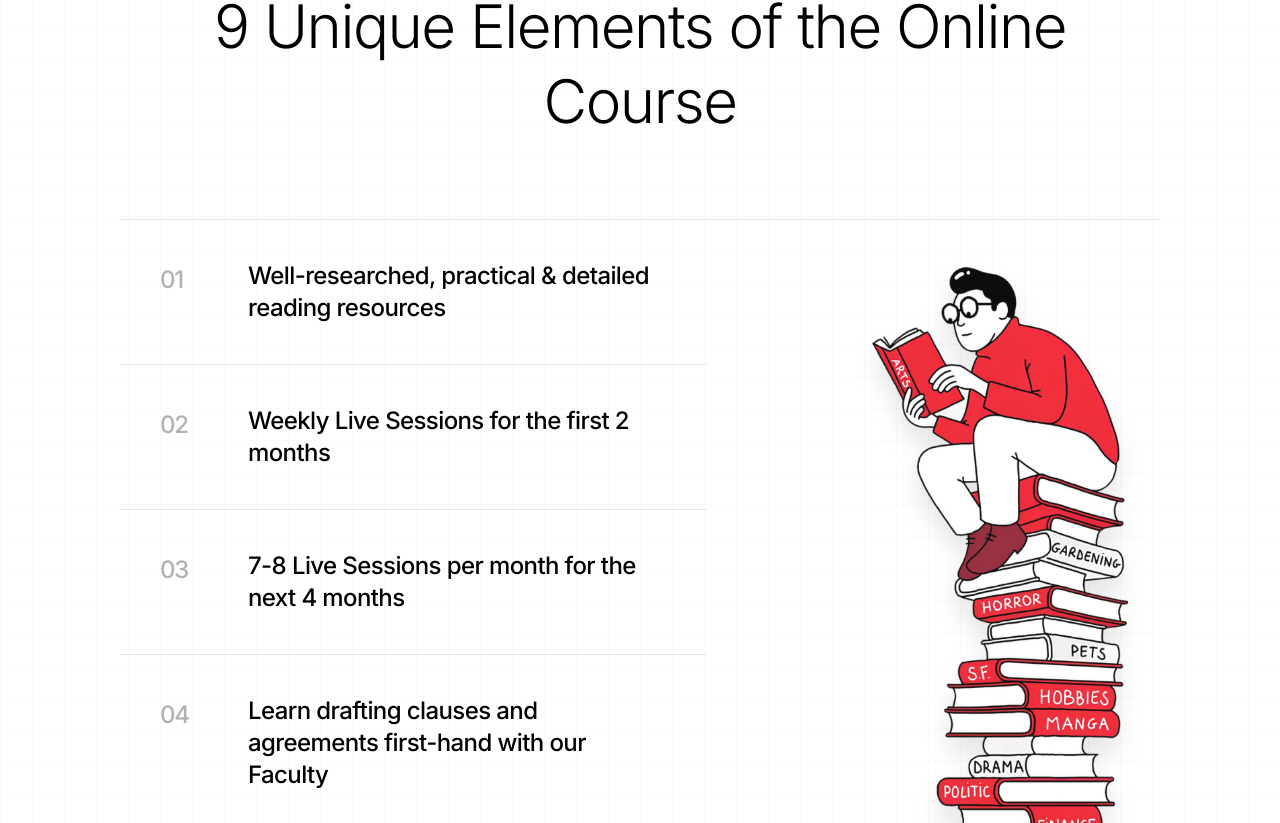
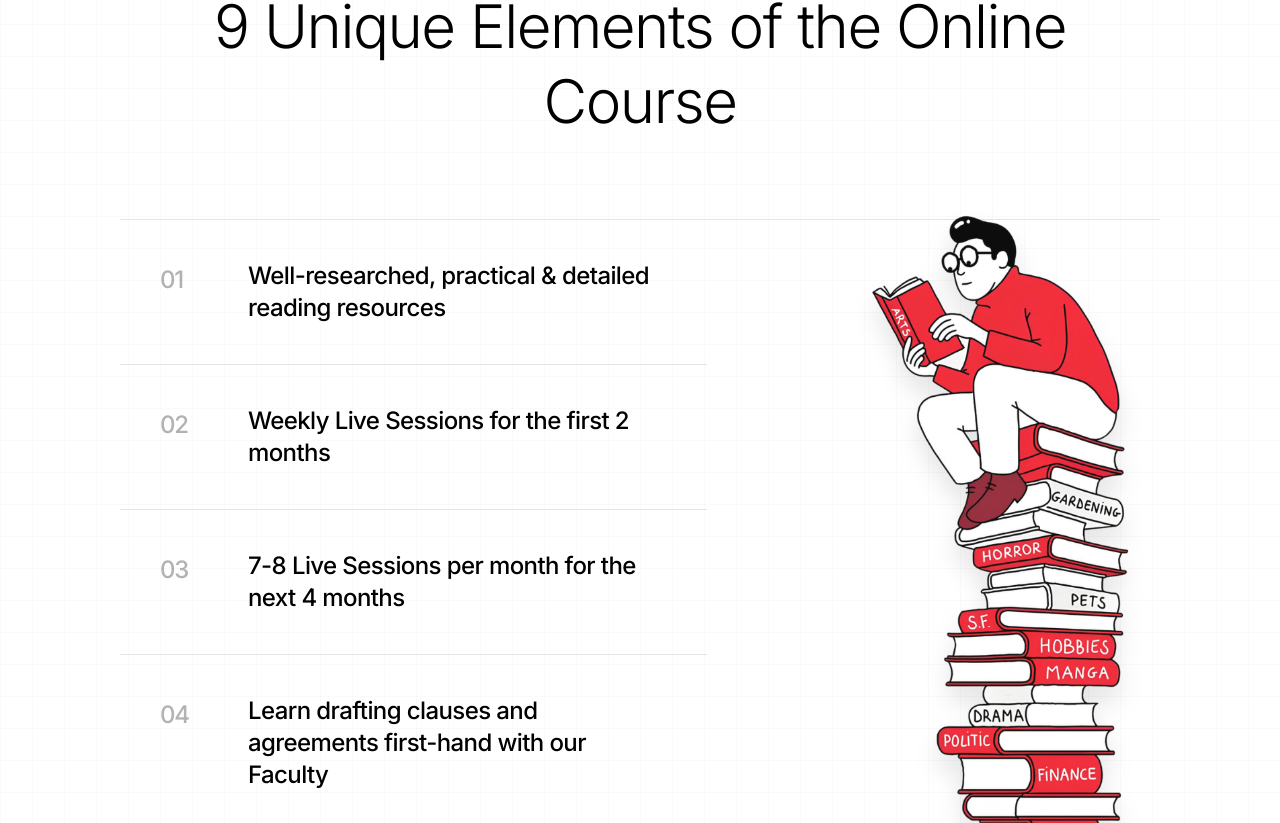
Before and after one commit to nihalkumar5/-LAWCTOPUS, a Next.js app: page / in a window 1280 px wide. Shown: the part 5677-6500 px from the top of the page. Built offline with nearby package versions, Linux system fonts and the light colour scheme.

Commit message:
Align reading stack illustration to bottom of section

```diff
--- a/src/app/page.tsx
+++ b/src/app/page.tsx
@@ -742,8 +742,8 @@ export default function Home() {
                   </div>
                 ))}
                 </div>
-                <div className="lg:col-span-5 hidden lg:flex flex-col justify-center sticky top-24 max-h-[80vh]">
-                  <Image src="/3.png" alt="Student Reading" width={800} height={800} className="w-full max-w-none object-contain ml-auto mr-[-2rem] mix-blend-multiply opacity-95 drop-shadow-xl scale-[1.7] transform translate-x-12 origin-center" />
+                <div className="lg:col-span-5 hidden lg:flex flex-col justify-end sticky top-24 max-h-[80vh]">
+                  <Image src="/3.png" alt="Student Reading" width={800} height={800} className="w-full max-w-none object-contain ml-auto mr-[-2rem] mix-blend-multiply opacity-95 drop-shadow-xl scale-[1.7] transform translate-x-12 origin-bottom pb-4" />
                 </div>
               </div>
 
```
